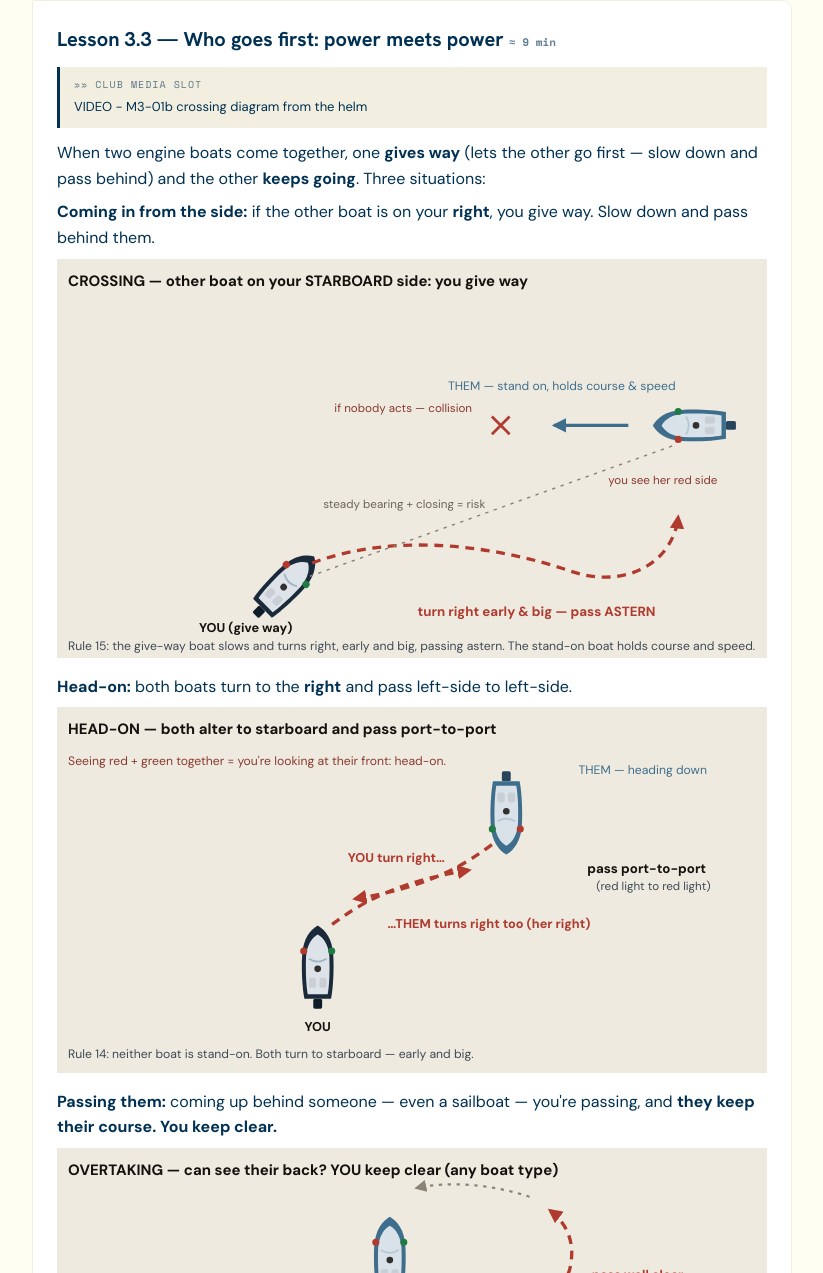
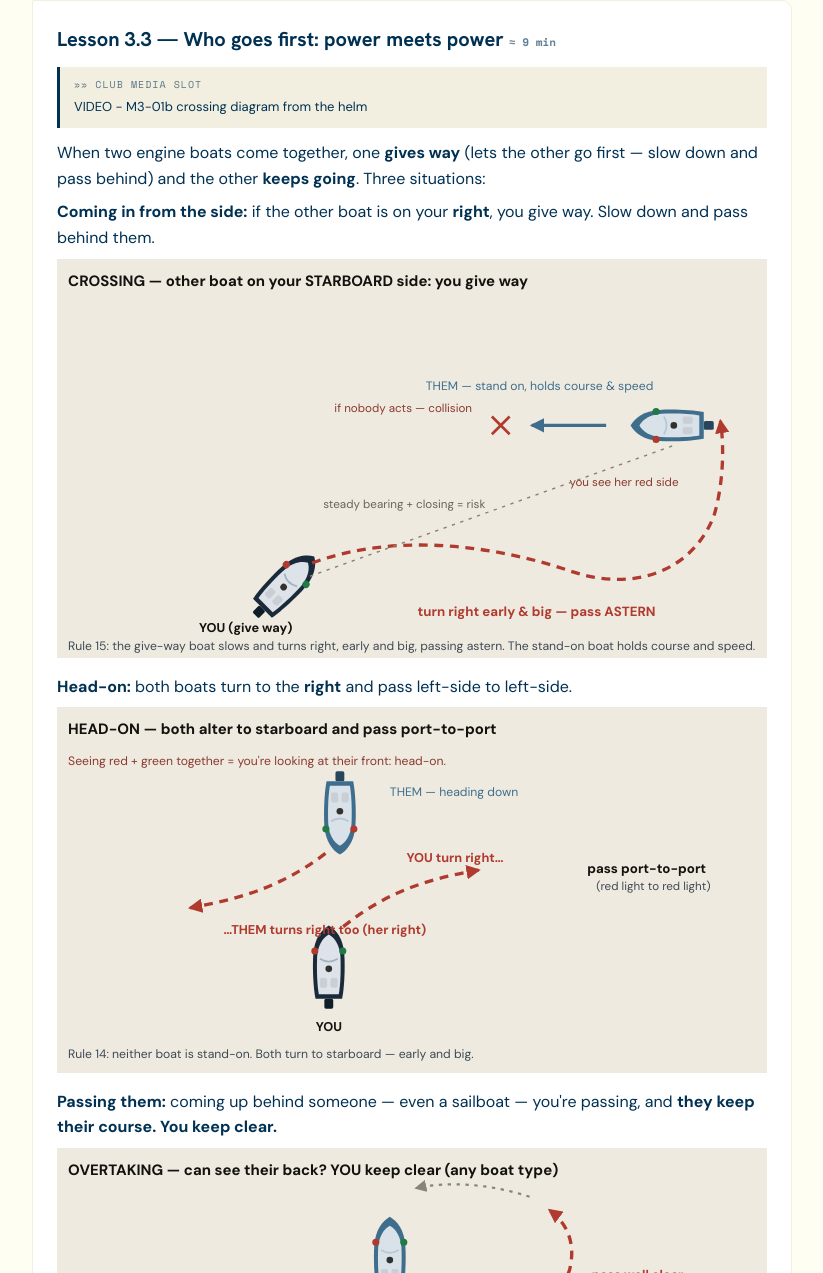
Before and after one commit to colinstone2012/training, a plain HTML site: page m3.html in a window 1280 px wide. Shown: the part 1985-3258 px from the top of the page, without its empty margins (228-1051 px from the left). Drawn offline with nearby package versions, Linux system fonts and the light colour scheme.

Commit message:
media: give-way geometry fixes - crossing track crosses the wake astern; head-on boats on reciprocal courses

```diff
--- a/m3.html
+++ b/m3.html
@@ -124,10 +124,10 @@ h1{font-size:30px}
   <rect width="640" height="360" fill="#EFEAE0"/>
   <text x="10" y="24" font-size="13.5" font-weight="bold" fill="#14120E">CROSSING — other boat on your STARBOARD side: you give way</text>
 
-  <g transform="translate(575,150) rotate(-90)"><use xlink:href="#cxboatT" href="#cxboatT"/></g>
-  <path d="M515,150 L448,150" stroke="#3E6E8C" stroke-width="3" fill="none" marker-end="url(#cxG)"/>
-  <text x="455" y="118" font-size="11" fill="#3E6E8C" text-anchor="middle">THEM — stand on, holds course &amp; speed</text>
-  <text x="497" y="203" font-size="10.5" fill="#8A3A2E">you see her red side</text>
+  <g transform="translate(555,150) rotate(-90)"><use xlink:href="#cxboatT" href="#cxboatT"/></g>
+  <path d="M495,150 L428,150" stroke="#3E6E8C" stroke-width="3" fill="none" marker-end="url(#cxG)"/>
+  <text x="435" y="118" font-size="11" fill="#3E6E8C" text-anchor="middle">THEM — stand on, holds course &amp; speed</text>
+  <text x="462" y="205" font-size="10.5" fill="#8A3A2E">you see her red side</text>
 
   <g stroke="#B03A2E" stroke-width="2.4"><line x1="392" y1="142" x2="408" y2="158"/><line x1="408" y1="142" x2="392" y2="158"/></g>
   <text x="250" y="138" font-size="10.5" fill="#8A3A2E">if nobody acts — collision</text>
@@ -135,7 +135,7 @@ h1{font-size:30px}
   <g transform="translate(205,295) rotate(45)"><use xlink:href="#cxboatY" href="#cxboatY"/></g>
   <text x="128" y="336" font-size="11.5" font-weight="bold" fill="#14120E">YOU (give way)</text>
 
-  <path d="M230,274 C305,246 395,258 465,282 C515,298 556,272 560,232" stroke="#B03A2E" stroke-width="3" fill="none" stroke-dasharray="8 6" marker-end="url(#cxR)"/>
+  <path d="M230,274 C305,246 395,258 465,282 C520,300 572,282 592,232 C600,206 602,172 598,146" stroke="#B03A2E" stroke-width="3" fill="none" stroke-dasharray="8 6" marker-end="url(#cxR)"/>
   <text x="325" y="322" font-size="12" font-weight="bold" fill="#B03A2E">turn right early &amp; big — pass ASTERN</text>
 
   <line x1="228" y1="286" x2="556" y2="168" stroke="#8A8378" stroke-width="1.3" stroke-dasharray="3 5"/>
@@ -174,17 +174,17 @@ h1{font-size:30px}
   <text x="10" y="24" font-size="13.5" font-weight="bold" fill="#14120E">HEAD-ON — both alter to starboard and pass port-to-port</text>
   <text x="10" y="52" font-size="11" fill="#8A3A2E">Seeing red + green together = you're looking at their front: head-on.</text>
 
-  <g transform="translate(405,95) rotate(180)"><use xlink:href="#hoboatT" href="#hoboatT"/></g>
-  <text x="470" y="60" font-size="11" fill="#3E6E8C">THEM — heading down</text>
+  <g transform="translate(255,95) rotate(180)"><use xlink:href="#hoboatT" href="#hoboatT"/></g>
+  <text x="300" y="80" font-size="11" fill="#3E6E8C">THEM — heading down</text>
 
-  <g transform="translate(235,235)"><use xlink:href="#hoboatY" href="#hoboatY"/></g>
-  <text x="235" y="292" font-size="11.5" font-weight="bold" text-anchor="middle" fill="#14120E">YOU</text>
+  <g transform="translate(245,235)"><use xlink:href="#hoboatY" href="#hoboatY"/></g>
+  <text x="245" y="292" font-size="11.5" font-weight="bold" text-anchor="middle" fill="#14120E">YOU</text>
 
-  <path d="M248,196 C290,164 330,154 372,147" stroke="#B03A2E" stroke-width="3" fill="none" stroke-dasharray="8 6" marker-end="url(#hoR)"/>
-  <text x="262" y="140" font-size="11.5" font-weight="bold" fill="#B03A2E">YOU turn right…</text>
+  <path d="M258,198 C300,164 340,154 380,147" stroke="#B03A2E" stroke-width="3" fill="none" stroke-dasharray="8 6" marker-end="url(#hoR)"/>
+  <text x="315" y="140" font-size="11.5" font-weight="bold" fill="#B03A2E">YOU turn right…</text>
 
-  <path d="M392,124 C350,156 310,166 268,173" stroke="#B03A2E" stroke-width="3" fill="none" stroke-dasharray="8 6" marker-end="url(#hoR)"/>
-  <text x="298" y="199" font-size="11.5" font-weight="bold" fill="#B03A2E">…THEM turns right too (her right)</text>
+  <path d="M242,132 C200,164 160,174 120,181" stroke="#B03A2E" stroke-width="3" fill="none" stroke-dasharray="8 6" marker-end="url(#hoR)"/>
+  <text x="150" y="205" font-size="11.5" font-weight="bold" fill="#B03A2E">…THEM turns right too (her right)</text>
 
   <text x="478" y="150" font-size="12" font-weight="bold" fill="#14120E">pass port-to-port</text>
   <text x="486" y="165" font-size="10.5" fill="#3E4A54">(red light to red light)</text>
```
